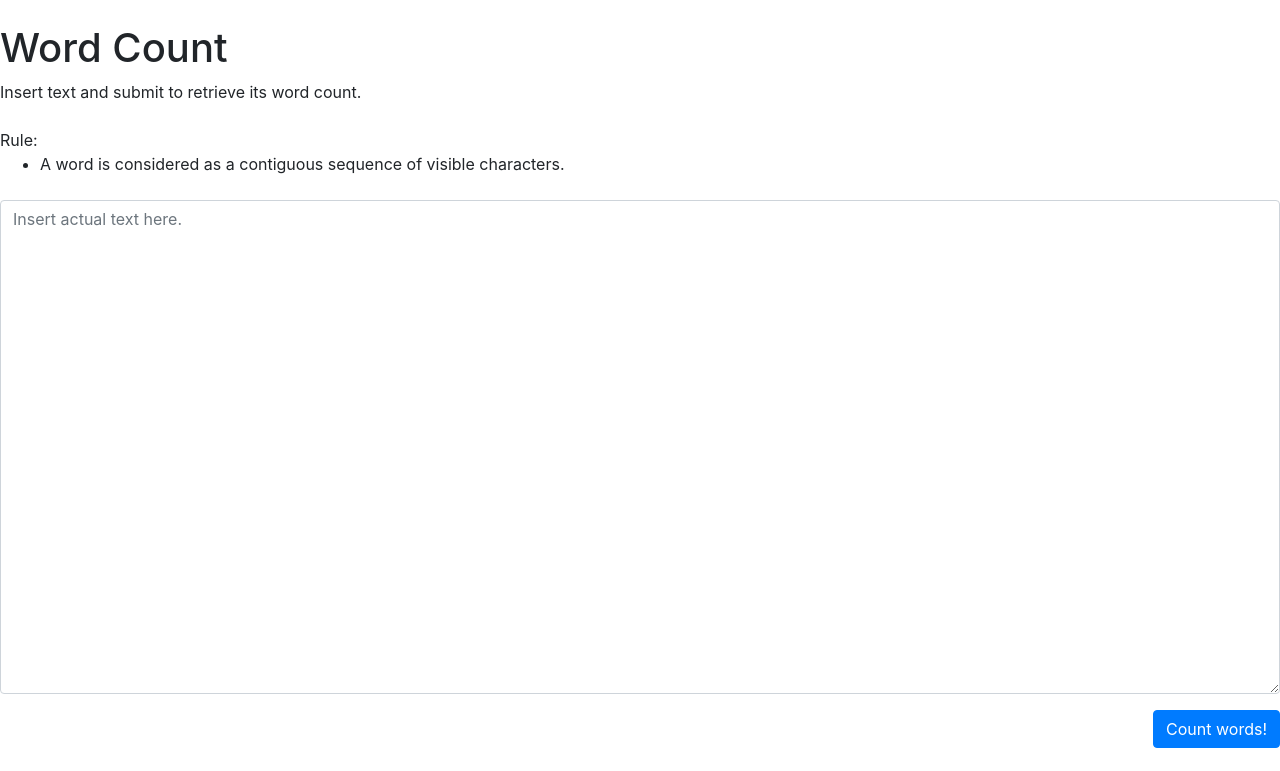
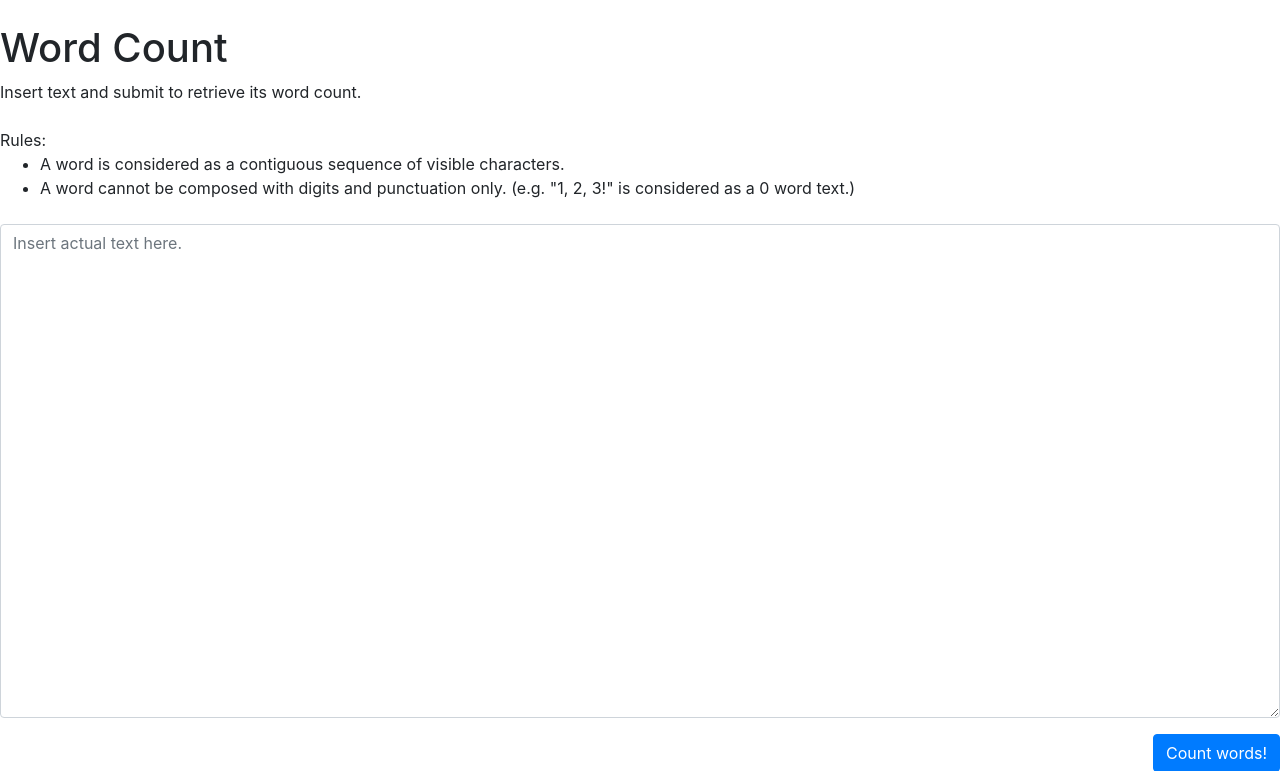
Before and after one commit to ayharano/voxy-code-challenge, a Django app: page /word_count/ in a window 1280 px wide. Shown: the top 771 px of the page. Run offline with Django 3.2, Linux system fonts and the light colour scheme.

Commit message:
:sparkles: Rule about punctuation and digits only inserted in page.

```diff
--- a/word_count/templates/word_count/word_count.html
+++ b/word_count/templates/word_count/word_count.html
@@ -47,9 +47,10 @@
           Insert text and submit to retrieve its word count.
           <br>
           <br>
-          Rule:
+          Rules:
           <ul>
             <li> A word is considered as a contiguous sequence of visible characters.
+            <li> A word cannot be composed with digits and punctuation only. (e.g. "1, 2, 3!" is considered as a 0 word text.)
           </ul>
         </label>
         <textarea class="form-control" id="textbox" name="textbox" rows="20" placeholder="Insert actual text here."></textarea>
```
